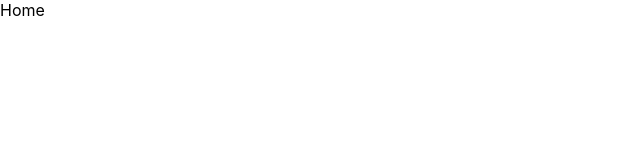
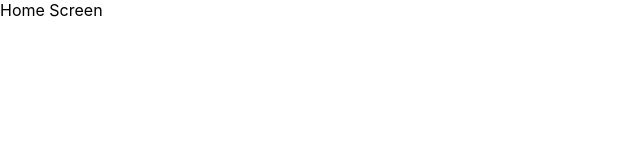
Before and after one commit to AdnanJoraid/WatchWithOthers, a React (Create React App) app: page / in a window 1280 px wide. Shown: the top 160 px of the page, without its empty margins (0-640 px from the left). Built offline with nearby package versions, Linux system fonts and the light colour scheme.

Commit message:
added react router and initial file for HomeScreen component

```diff
--- a/src/App.js
+++ b/src/App.js
@@ -1,11 +1,12 @@
 import React from 'react'
-
+import { Link, BrowserRouter as Router, Route } from 'react-router-dom'
+import HomeScreen from './screens/HomeScreen';
 
 function App() {
   return (
-    <div>
-      Home
-    </div>
+    <Router>
+      <Route component={HomeScreen} path='/' exact />
+    </Router>
   );
 }
 
--- /dev/null
+++ b/src/screens/HomeScreen.js
@@ -0,0 +1,11 @@
+import React from 'react'
+
+function HomeScreen() {
+    return (
+        <div>
+            Home Screen
+        </div>
+    )
+}
+
+export default HomeScreen
```
